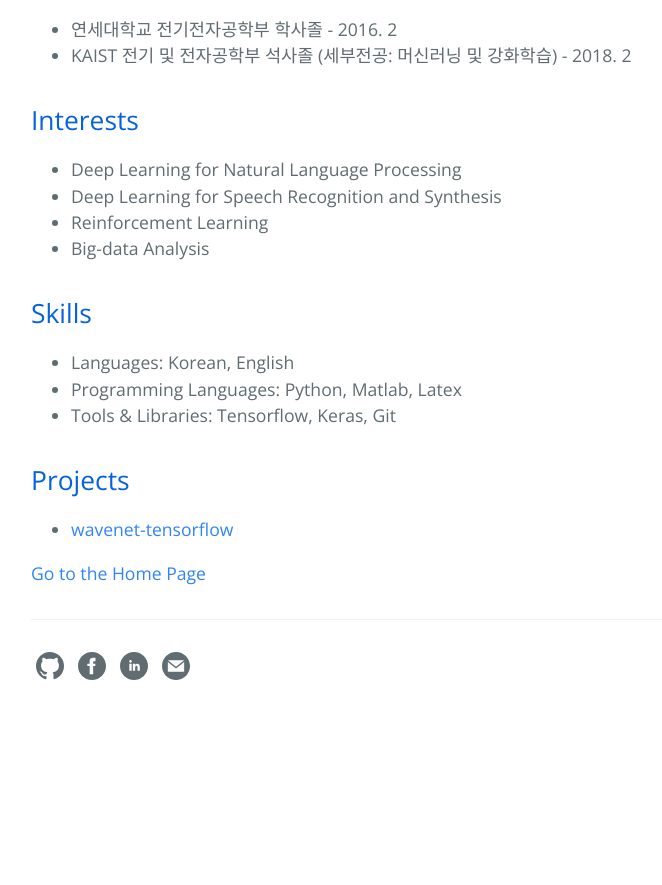
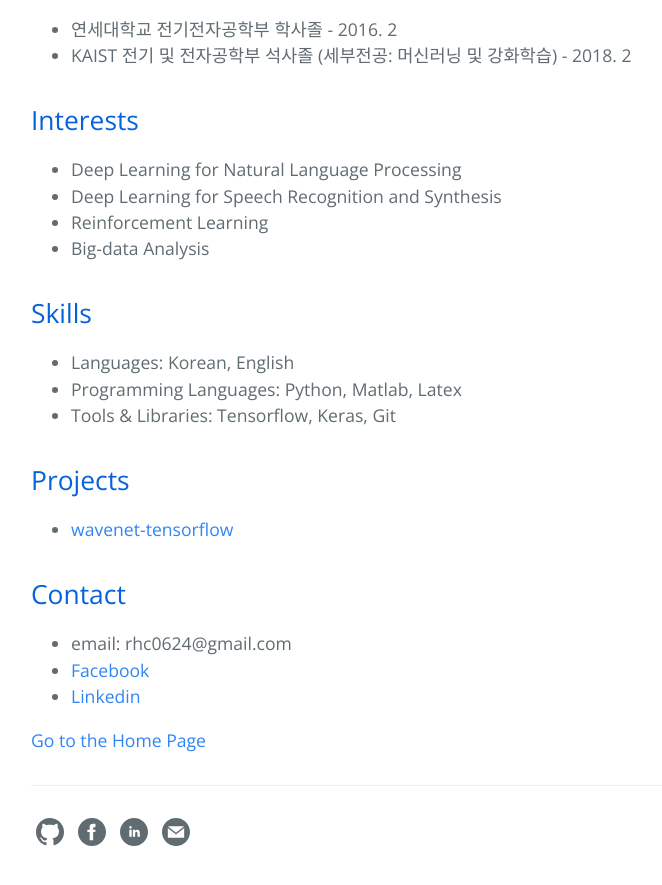
Before and after one commit to hcnoh/hcnoh.github.io, a Jekyll site: the page built from about.md, in a window 1280 px wide and 900 px high, scrolled down 1099 px. Shown: the top 885 px of the window, without its empty margins (193-855 px from the left). Built offline with Jekyll 4.4.1, drawn with Linux system fonts in a browser that asks for light colours; before the commit the page ends 1833 px from its top, so only the background shows below that.

Commit message:
Update about.md

```diff
--- a/about.md
+++ b/about.md
@@ -29,4 +29,9 @@ permalink: /about
 ## Projects
 - [wavenet-tensorflow](https://github.com/hcnoh/wavenet-tensorflow)
 
+## Contact
+- email: rhc0624@gmail.com
+- [Facebook](https://www.facebook.com/profile.php?id=100002031927279)
+- [Linkedin](https://www.linkedin.com/in/hyungcheol-noh-a9aa58142/)
+
 [Go to the Home Page]({{ site.url }}{{ site.baseurl }})
```
